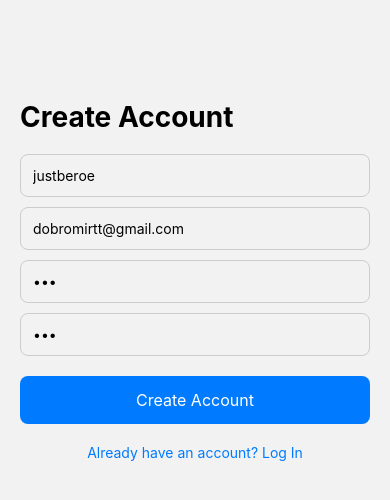
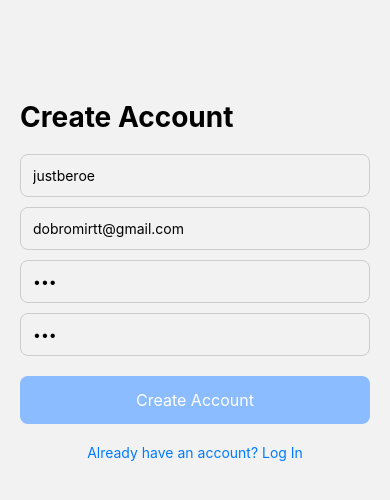
Before and after one commit to justBeroe/ReactNativeProjectJan2026, a React Native app: screen /Register in a window 390 px wide. Shown: the top 500 px of the page. Built offline with nearby package versions, Linux system fonts and the light colour scheme.

Commit message:
Validation fixed/added on Login and Register screens with complex regex, min symbols, etc.

```diff
--- a/src/screens/LoginScreen.tsx
+++ b/src/screens/LoginScreen.tsx
@@ -18,14 +18,40 @@ export const LoginScreen: React.FC = () => {
   const [touchedEmail, setTouchedEmail] = useState(false);
   const [touchedPassword, setTouchedPassword] = useState(false);
 
-  const emailError = touchedEmail && !email;
-  const passwordError = touchedPassword && !password;
-  const isFormValid = email && password;
+  // =========================
+  // Validation Logic
+  // =========================
+
+  // ✅ NEW: Trimmed values (prevents spaces-only input)
+  const emailTrimmed = email.trim();
+  const passwordTrimmed = password.trim();
+
+  // ✅ NEW: Email regex validation
+  const emailRegex = /^[^\s@]+@[^\s@]+\.[^\s@]+$/;
+
+  // ✅ NEW: Actual validation checks (NOT dependent on touched)
+  const isEmailEmpty = emailTrimmed.length === 0;
+  const isEmailInvalid = !emailRegex.test(emailTrimmed);
+
+  const isPasswordEmpty = passwordTrimmed.length === 0;
+
+  // ✅ Error display (depends on touched)
+  const emailError =
+    touchedEmail && (isEmailEmpty || isEmailInvalid);
+
+  const passwordError =
+    touchedPassword && isPasswordEmpty;
+
+  // ✅ IMPORTANT: Form validity must NOT depend on touched
+  const isFormValid =
+    !isEmailEmpty &&
+    !isEmailInvalid &&
+    !isPasswordEmpty;
 
   const handleSubmit = async () => {
     if (!isFormValid) return;
 
-    const success = await login(email, password);
+    const success = await login(emailTrimmed, passwordTrimmed); // ✅ Use trimmed values
 
     if (success) {
       navigation.navigate("Home" as never);
@@ -38,15 +64,26 @@ export const LoginScreen: React.FC = () => {
     <View style={styles.container}>
       <Text style={styles.title}>Login</Text>
 
+      {/* Email */}
       <TextInput
         style={[styles.input, emailError && styles.errorInput]}
         placeholder="Email"
+        keyboardType="email-address" // ✅ Better UX
+        autoCapitalize="none"        // ✅ Prevent capital letters
         value={email}
         onChangeText={setEmail}
         onBlur={() => setTouchedEmail(true)}
       />
-      {emailError && <Text style={styles.errorText}>Email is required!</Text>}
 
+      {emailError && (
+        <Text style={styles.errorText}>
+          {isEmailEmpty
+            ? "Email is required!"
+            : "Enter a valid email address!"}
+        </Text>
+      )}
+
+      {/* Password */}
       <TextInput
         style={[styles.input, passwordError && styles.errorInput]}
         placeholder="Password"
@@ -55,10 +92,14 @@ export const LoginScreen: React.FC = () => {
         onChangeText={setPassword}
         onBlur={() => setTouchedPassword(true)}
       />
+
       {passwordError && (
-        <Text style={styles.errorText}>Password is required!</Text>
+        <Text style={styles.errorText}>
+          Password is required!
+        </Text>
       )}
 
+      {/* Login Button */}
       <TouchableOpacity
         style={[styles.button, !isFormValid && styles.buttonDisabled]}
         onPress={handleSubmit}
@@ -70,7 +111,9 @@ export const LoginScreen: React.FC = () => {
       <TouchableOpacity
         onPress={() => navigation.navigate("Register" as never)}
       >
-        <Text style={styles.link}>Don't have an account? Register</Text>
+        <Text style={styles.link}>
+          Don't have an account? Register
+        </Text>
       </TouchableOpacity>
     </View>
   );
--- a/src/screens/RegisterScreen.tsx
+++ b/src/screens/RegisterScreen.tsx
@@ -29,24 +29,33 @@ export const RegisterScreen: React.FC = () => {
   // Validation helpers
   const noWhitespace = (value: string) => value.trim().length > 0;
 
+  // Always validate actual values
+  const isPasswordEmpty = !password || !noWhitespace(password);
+  const isPasswordTooShort = password.trim().length < 6;
+
+  const isRePasswordEmpty = !rePassword || !noWhitespace(rePassword);
+  const passwordsMismatch = password !== rePassword;
+
+  // Show errors only after touch
   const usernameError =
     touchedUsername && (!username || !noWhitespace(username));
+
   const emailError = touchedEmail && !email;
+
   const passwordError =
-    touchedPassword && (!password || !noWhitespace(password));
-  const rePasswordError =
-    touchedRePassword && (!rePassword || !noWhitespace(rePassword));
-  const passwordsMismatch = password !== rePassword;
+    touchedPassword && (isPasswordEmpty || isPasswordTooShort);
 
+  const rePasswordError = touchedRePassword && isRePasswordEmpty;
+
+  const passwordMismatchError = touchedRePassword && passwordsMismatch;
+
+  // ✅ IMPORTANT: Form validity must NOT depend on touched
   const isFormValid =
     username &&
     email &&
-    password &&
-    rePassword &&
-    !usernameError &&
-    !emailError &&
-    !passwordError &&
-    !rePasswordError &&
+    !isPasswordEmpty &&
+    !isPasswordTooShort &&
+    !isRePasswordEmpty &&
     !passwordsMismatch;
 
   const handleSubmit = async () => {
@@ -99,8 +108,15 @@ export const RegisterScreen: React.FC = () => {
         onChangeText={setPassword}
         onBlur={() => setTouchedPassword(true)}
       />
+
       {passwordError && (
-        <Text style={styles.errorText}>Password is required!</Text>
+        <Text style={styles.errorText}>
+          {isPasswordEmpty
+            ? "Password is required!"
+            : isPasswordTooShort
+              ? "Password must be at least 6 characters!"
+              : ""}
+        </Text>
       )}
 
       {/* Re-password */}
@@ -112,7 +128,8 @@ export const RegisterScreen: React.FC = () => {
         onChangeText={setRePassword}
         onBlur={() => setTouchedRePassword(true)}
       />
-      {passwordsMismatch && (
+
+      {passwordMismatchError && (
         <Text style={styles.errorText}>Passwords do not match!</Text>
       )}
 
```
